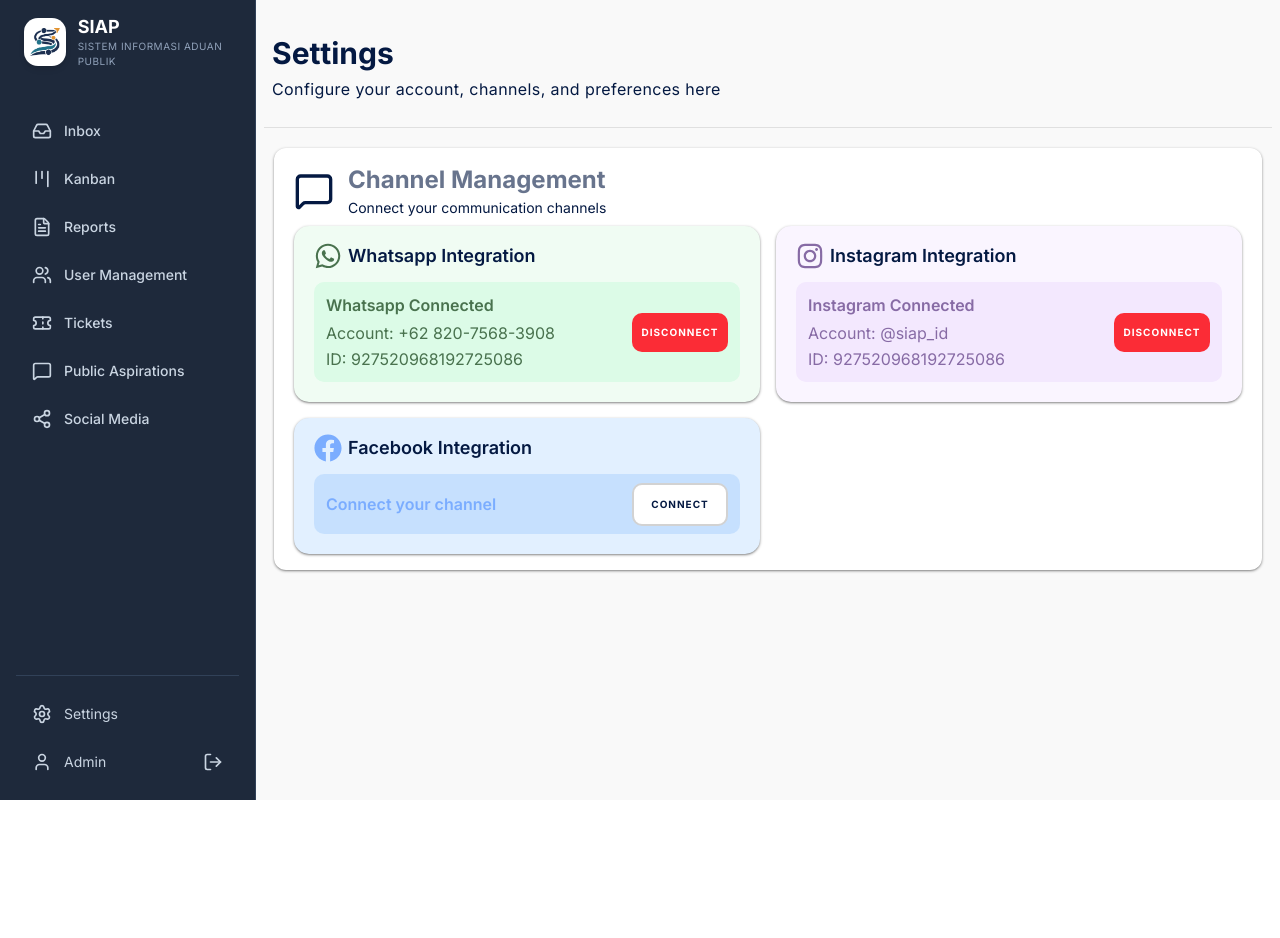
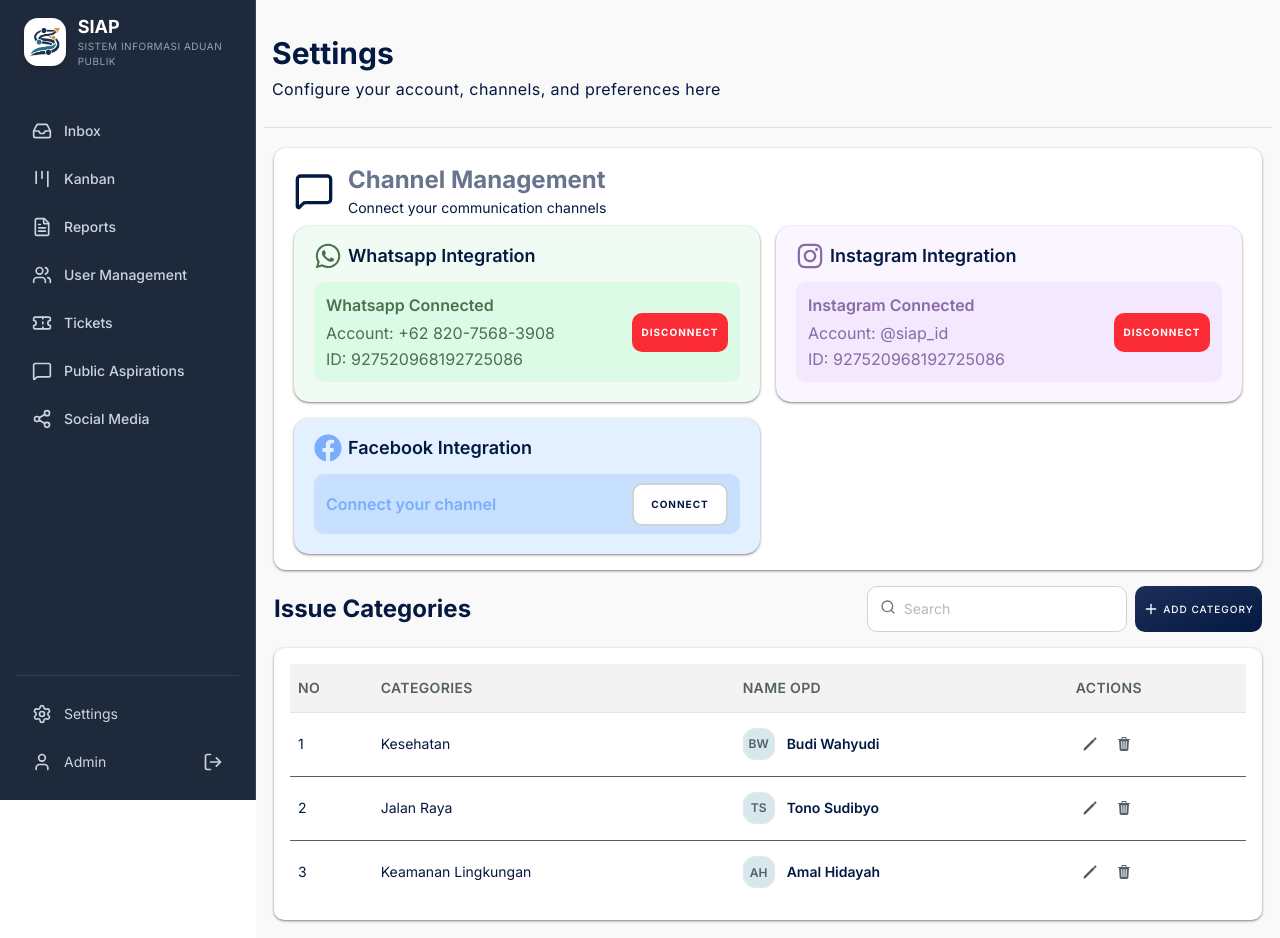
Before and after one commit to hibahsiap/SIAP, a Next.js app: page /dashboard/settings in a window 1280 px wide. Before the commit the page ends 800 px from the top, so only its background shows below. Built offline with nearby package versions, Linux system fonts and the light colour scheme.

Commit message:
feat: setting issue categories

```diff
--- a/app/dashboard/settings/page.tsx
+++ b/app/dashboard/settings/page.tsx
@@ -1,7 +1,11 @@
 "use client";
 
+import ButtonClick from "@/components/Button";
 import CardChannel from "@/components/CardChannel";
-import { MessageSquare } from "lucide-react";
+import SearchField from "@/components/SearchField";
+import TableTemplate, { ColumnDefinition } from "@/components/TableTemplate";
+import { formatActionCell, formatNameCell, formatRoleCell, TableRowData } from "@/constants/tableFormats";
+import { MessageSquare, PlusIcon } from "lucide-react";
 import { FaFacebook, FaInstagram, FaWhatsapp } from "react-icons/fa";
 
 const channels = [
@@ -29,13 +33,50 @@ const channels = [
 ]
 
 export default function Settings() {
+
+    const handleEdit = (id: string) => console.log("Edit User ID:", id);
+    const handleDelete = (id: string) => console.log("Hapus User ID:", id);
+
+    // Definisi Kolom khusus untuk halaman issue category
+    const userColumns: ColumnDefinition[] = [
+        { header: "NO", key: "id" },
+        { header: "CATEGORIES", key: "category" },
+        {
+        header: "NAME OPD",
+        key: "name",
+        cell: (_, rowData) => formatNameCell(rowData)
+        },
+        // {
+        // header: "ROLE",
+        // key: "role",
+        // cell: (value) => formatRoleCell(value)
+        // },
+        {
+        header: "ACTIONS",
+        key: "actions",
+        className: "text-right",
+        cell: (_, rowData) => formatActionCell(rowData, handleEdit, handleDelete)
+        },
+    ];
+
+    // contoh
+    const userData: TableRowData[] = [
+        { id: "1", category: "kesehatan", name: "budi wahyudi"},
+        { id: "2", category: "jalan raya", name: "tono sudibyo"},
+        { id: "3", category: "keamanan lingkungan", name: "amal hidayah"},
+    ];
+
     return (
         <div className="grid grid-rows-[120px_1fr] gap-2.5">
+            {/* header page */}
             <div className="flex flex-col justify-center text-[#041942] gap-1.5 px-2 border-b border-black/10">
-                <h1 className="font-bold text-3xl ">Settings</h1>
+                <h1 className="font-bold text-3xl">Settings</h1>
                 <p className="tracking-wide">Configure your account, channels, and preferences here</p>
             </div>
-            <div className="p-2.5">
+
+            {/* content */}
+            <div className="p-2.5 flex flex-col gap-4">
+                {/* channel management section */}
                 <div className="rounded-[12px] overflow-hidden px-5 py-4 shadow-sm shadow-black/40 flex flex-col gap-2 bg-white">
                     <div className="flex flex-row items-center gap-3.5 text-[#041942]">
                         <MessageSquare size={40} />
@@ -59,6 +100,21 @@ export default function Settings() {
                         })}
                     </div>
                 </div>
+
+                {/* issue categories */}
+                <div className=" flex flex-col gap-4">
+                    <div className="flex flex-row justify-between items-center">
+                        <h2 className="font-bold text-2xl text-[#041942]">Issue Categories</h2>
+                        <div className="flex flex-row gap-2 w-[40%]">
+                            <SearchField placeholder="Search"/>
+                            <ButtonClick name="add category" type="button" icon={<PlusIcon size={16}/>}/>
+                        </div>
+                    </div>
+
+                    <div className="bg-white p-4 rounded-lg shadow-sm shadow-black/40 overflow-hidden">
+                        <TableTemplate columns={userColumns} data={userData} />
+                    </div>
+                </div>
             </div>
         </div>
     )
--- a/components/Button.tsx
+++ b/components/Button.tsx
@@ -1,20 +1,24 @@
+
 interface ButtonClickProps {
     name: string,
     type?: "submit" | "reset" | "button",
     className?: string,
     disabled?: boolean,
-    onClick?: () => void
+    onClick?: () => void,
+    icon?: any,
 }
 
-const ButtonClick = ({name, type = "submit", className="", disabled, onClick}: ButtonClickProps) => {
+const ButtonClick = ({name, type = "submit", className="", disabled, onClick, icon}: ButtonClickProps) => {
     const buttonStyle = className ? className : "bg-linear-to-br from-[#1D2F58] to-[#041942] text-white font-medium"
+    // const Icon = icon;
     return (
         <button
             type={type}
             disabled={disabled}
             onClick={onClick}
-            className={` rounded-lg w-full text-[10px] tracking-widest uppercase py-3 disabled:bg-gray-400 disabled:cursor-not-allowed ${buttonStyle}`}
+            className={` rounded-lg w-full text-[10px] tracking-widest uppercase py-3 disabled:bg-gray-400 disabled:cursor-not-allowed ${buttonStyle} flex items-center justify-center gap-1`}
         >
+            {icon && icon}
             {name}
         </button>
     )
--- /dev/null
+++ b/components/SearchField.tsx
@@ -0,0 +1,33 @@
+"use client";
+
+import { Search } from "lucide-react";
+import { useState } from "react";
+
+interface SearchFieldProps {
+    // icon?: any,
+    // title: string,
+    placeholder: string
+}
+
+const SearchField = ({placeholder}: SearchFieldProps) => {
+    const [value, setValue] = useState("")
+
+    return (
+        <div className="flex gap-2 border border-[#D2D2D2] bg-white rounded-lg p-3 text-sm w-full text-[#6B7280]">
+
+            <Search size={16} />
+
+            <input
+                type="text"
+                placeholder={placeholder}
+                value={value}
+                onChange={(e) => setValue(e.target.value)}
+                className={`transition-all focus:outline-none ${
+                        value ? "text-black" : "text-[#6B7280]"
+                }`}
+            />
+        </div>
+    )
+}
+
+export default SearchField;
--- /dev/null
+++ b/components/TableTemplate.tsx
@@ -0,0 +1,62 @@
+import { ReactNode } from "react";
+import { Table, TableBody, TableCell, TableHead, TableHeader, TableRow } from "./ui/table";
+import { TableRowData } from "@/constants/tableFormats";
+
+// define struktur kolom
+export interface ColumnDefinition {
+    header: string;
+    key: string;
+    cell?: (value: any, rowData: TableRowData) => ReactNode;
+    className?: string;
+}
+
+// interface Column {
+//     label: string,
+//     key: string
+// }
+
+interface TableTemplateProps {
+    // header: string[],
+    columns: ColumnDefinition[],
+    // data: any[],
+    data: TableRowData[];
+    // renderCell: (item: any, columnKey: string) => ReactNode;
+}
+
+const TableTemplate = ({columns, data}: TableTemplateProps) => {
+    return (
+        <div>
+            <Table>
+                <TableHeader className="bg-[#F3F3F3]">
+                    <TableRow>
+                        {columns.map((col) => (
+                            <TableHead key={col.key} className="uppercase text-[#546064] font-semibold tracking-wide h-12">{col.header}</TableHead>
+                        ))}
+                    </TableRow>
+                </TableHeader>
+                <TableBody>
+                    {data.length > 0 ? (
+                        data.map((row, rowIndex) => (
+                            <TableRow key={rowIndex} className="border-b border-[#546064] text-[#041942] capitalize text-[14px] h-16">
+                                {columns.map((col) => (
+                                    <TableCell key={col.key}>
+                                        {col.cell ? col.cell(row[col.key as keyof TableRowData], row) : row[col.key as keyof TableRowData]}
+                                    </TableCell>
+                                ))}
+                            </TableRow>
+                        ))
+                    ) : (
+                        <TableRow>
+                            <TableCell colSpan={columns.length} className="px-6 py-10 text-center text-gray-400 text-xs">
+                                Data tidak ditemukan.
+                            </TableCell>
+                        </TableRow>
+                    )
+                    }
+                </TableBody>
+            </Table>
+        </div>
+    )
+}
+
+export default TableTemplate;
--- /dev/null
+++ b/constants/tableFormats.tsx
@@ -0,0 +1,71 @@
+// src/constants/tableFormats.tsx
+import { ReactNode } from "react";
+import { IoPencil, IoTrash } from "react-icons/io5";
+
+// Tipe data untuk struktur data yang dikirim dari API
+export interface TableRowData {
+  id: string;
+  name?: string;
+  avatarUrl?: string; // Jika ada foto profile
+  email?: string;
+  phone?: string;
+  role?: 'ADMIN' | 'OPD' | 'STAFF';
+  category?: string;
+  nameOPD?: string;
+  // ... tambahkan properti lain sesuai kebutuhan API
+}
+
+// Fungsi Formatter untuk merender kolom 'NAME' (Avatar + Nama)
+export const formatNameCell = (rowData: TableRowData): ReactNode => {
+  // Ambil inisial nama, misal "Siti Pertiwi" -> "SP"
+  const initial = rowData.name
+    ? rowData.name.split(" ").map((n) => n[0]).join("").toUpperCase().substring(0, 2)
+    : "??";
+
+  return (
+    <div className="flex items-center gap-3">
+      {/* Avatar Bulat dengan Inisial */}
+      <div className="w-8 h-8 rounded-[12px] bg-[#3588A3]/20 flex items-center justify-center text-[#546064] text-[12px] font-semibold border border-gray-200 shrink-0">
+        {initial}
+      </div>
+      <span className="font-semibold text-[#041942]">{rowData.name}</span>
+    </div>
+  );
+};
+
+// Fungsi Formatter untuk merender kolom 'ROLE' (Badge)
+export const formatRoleCell = (role: TableRowData['role']): ReactNode => {
+  const isAdmin = role === 'ADMIN';
+  const bgColor = isAdmin ? "bg-[#E8F0FE]" : "bg-gray-100";
+  const textColor = isAdmin ? "text-blue-700" : "text-gray-600";
+
+  return (
+    <div className={`px-3 py-1 inline-block rounded-full font-bold text-[9px] uppercase tracking-wider ${bgColor} ${textColor}`}>
+      {role}
+    </div>
+  );
+};
+
+// Fungsi Formatter untuk merender kolom 'ACTIONS' (Tombol Edit/Hapus)
+export const formatActionCell = (
+  rowData: TableRowData,
+  onEdit: (id: string) => void,
+  onDelete: (id: string) => void
+): ReactNode => {
+  return (
+    <div className="flex items-center gap-1.5">
+      <button
+        onClick={() => onEdit(rowData.id)}
+        className="p-1.5 text-[#546064] hover:text-blue-600 transition-colors"
+      >
+        <IoPencil size={16} />
+      </button>
+      <button
+        onClick={() => onDelete(rowData.id)}
+        className="p-1.5 text-[#546064] hover:text-red-600 transition-colors"
+      >
+        <IoTrash size={16} />
+      </button>
+    </div>
+  );
+};
```
